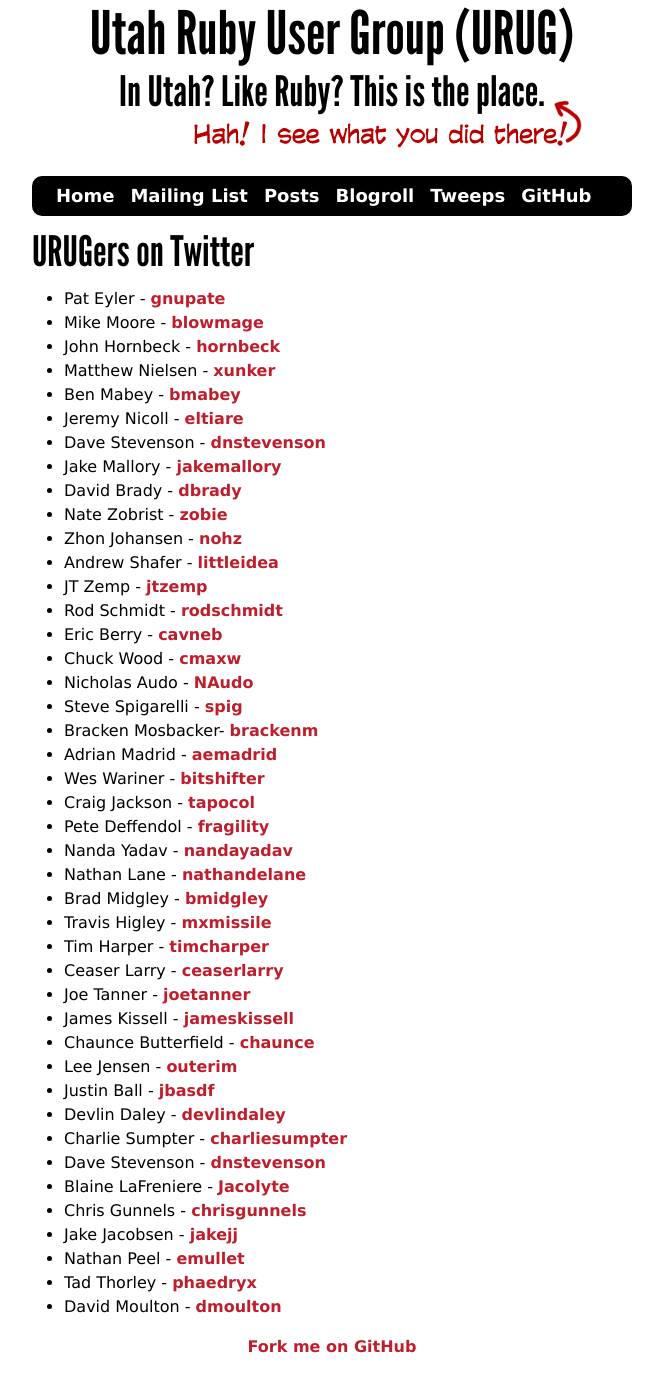
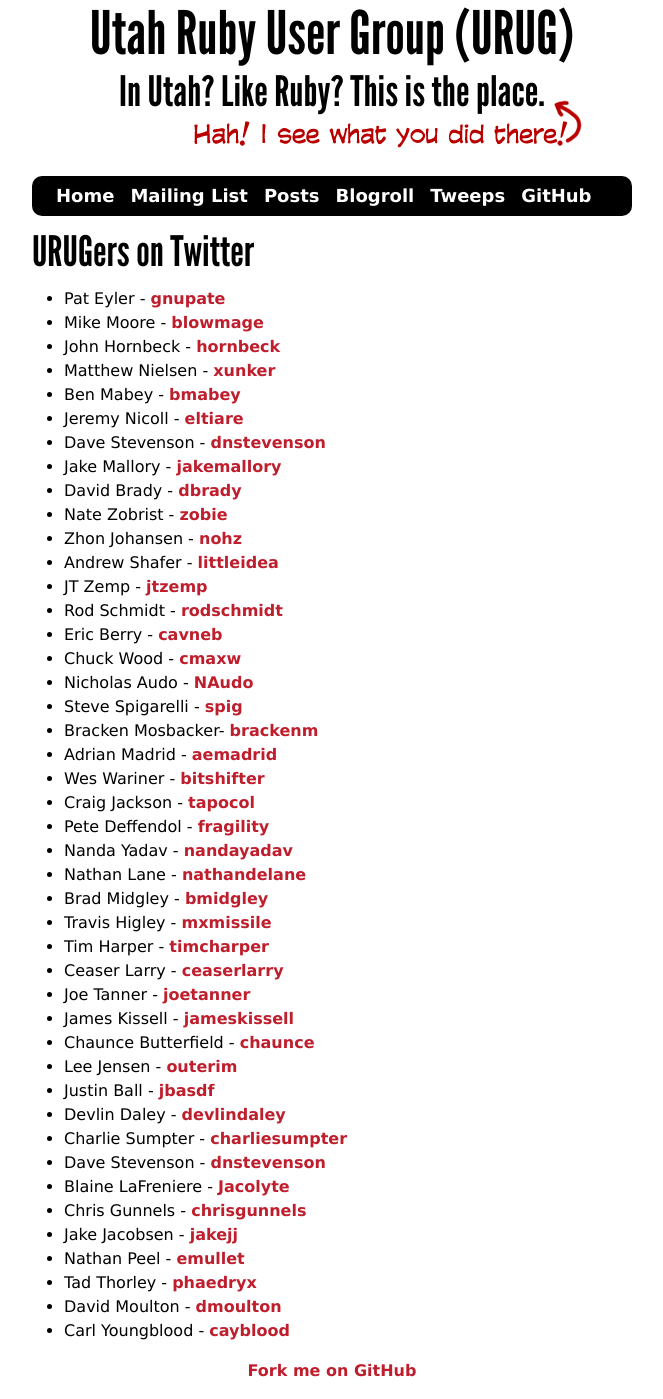
Before and after one commit to urug/urug.github.io, a Jekyll site: the page built from tweeps.html, in a window 1280 px wide. Shown: the whole page, without its empty margins (308-971 px from the left). Built offline with Jekyll 4.4.1, drawn with Linux system fonts in a browser that asks for light colours; before the commit the page ends 1375 px from its top, so only the background shows below that.

Commit message:
Edited tweeps.html via GitHub

```diff
--- a/tweeps.html
+++ b/tweeps.html
@@ -46,4 +46,5 @@
   <li>Nathan Peel - <a href="http://www.twitter.com/emullet">emullet</a></li>
   <li>Tad Thorley - <a href="http://www.twitter.com/phaedryx">phaedryx</a></li>
   <li>David Moulton - <a href="http://www.twitter.com/dmoulton">dmoulton</a></li>
+  <li>Carl Youngblood - <a href="http://www.twitter.com/cayblood">cayblood</a></li>
 </ul>
```
